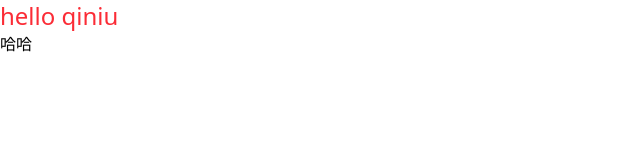
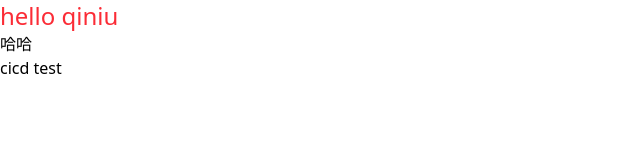
Before and after one commit to hhhhhhjs/Qiniu-Project, a Vue app in the folder web/: page / in a window 1280 px wide. Shown: the top 160 px of the page, without its empty margins (0-640 px from the left). Built offline with nearby package versions, Linux system fonts and the light colour scheme.

Commit message:
feat:CICD 测试

```diff
--- a/web/src/components/hello.vue
+++ b/web/src/components/hello.vue
@@ -1,5 +1,6 @@
 <template>
     <div>哈哈</div>
+    <div>cicd test</div>
 </template>
 
 <script setup lang="ts">
```
